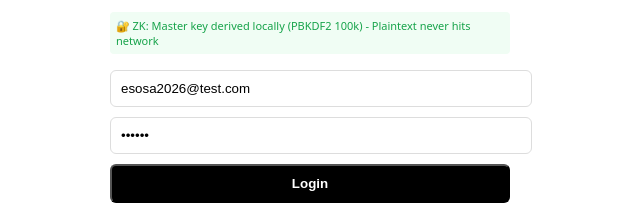
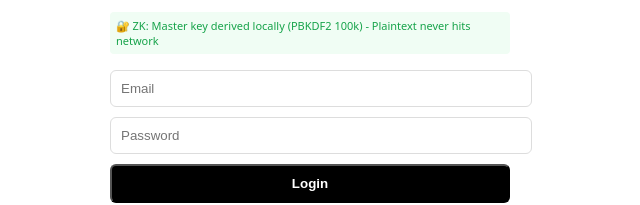
Before and after one commit to esosapossibleboy-bit/secure-vault, a React (Vite) app in the folder client/: page / in a window 1280 px wide. Shown: the part 197-402 px from the top of the page, without its empty margins (330-970 px from the left). Built offline with nearby package versions, Linux system fonts and the light colour scheme.

Commit message:
Fix: Remove hardcoded creds from login - show placeholders only

```diff
--- a/client/src/pages/Login.jsx
+++ b/client/src/pages/Login.jsx
@@ -2,8 +2,8 @@ import { useState } from "react";
 import { useAuth } from "../hooks/useAuth";
 
 export default function Login() {
-  const [email, setEmail] = useState("esosa2026@test.com");
-  const [password, setPassword] = useState("123456");
+  const [email, setEmail] = useState("");
+  const [password, setPassword] = useState("");
   const { login } = useAuth();
   const [error, setError] = useState("");
 
@@ -20,7 +20,6 @@ export default function Login() {
   return (
     <div style={{ padding: "40px", maxWidth: "400px", margin: "0 auto", fontFamily: "system-ui" }}>
 
-      {/* === WEEK 6: DEMO WARNING BANNER === */}
       <div style={{
         background: "#fef2f2",
         border: "1px solid #fecaca",
```
